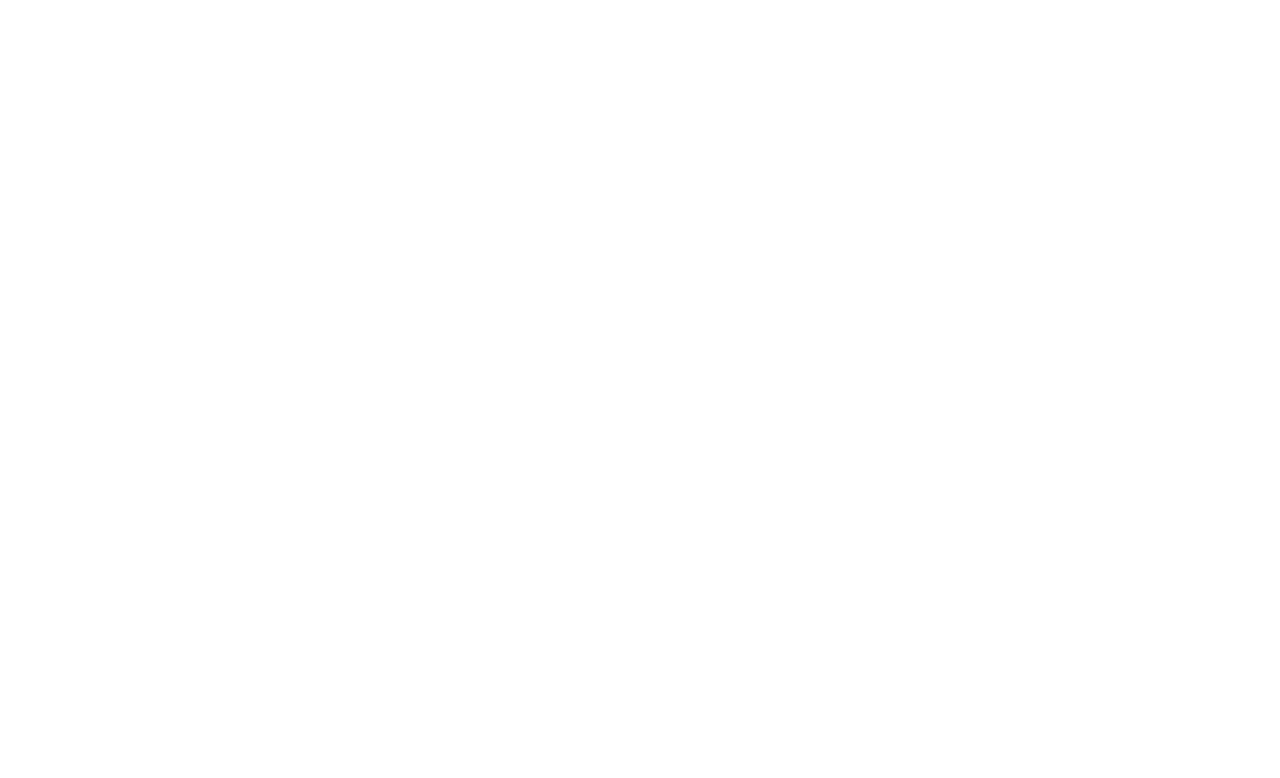
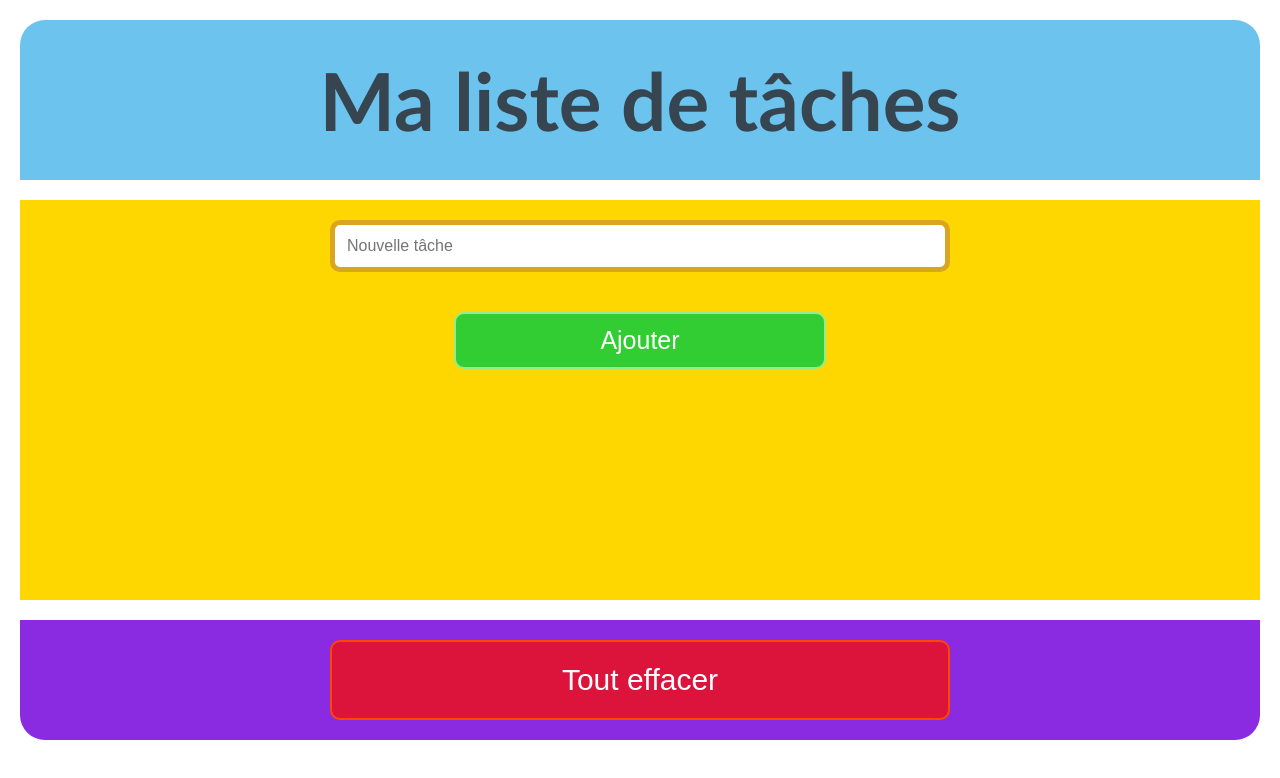
Before and after one commit to fournest/tp-localstorage, a plain HTML site: page index.html in a window 1280 px wide. Drawn offline with Linux system fonts and the light colour scheme.

Commit message:
fini sans les bonus

```diff
--- a/index.html
+++ b/index.html
@@ -1,12 +1,27 @@
 <!DOCTYPE html>
 <html lang="en">
+
 <head>
     <meta charset="UTF-8">
     <meta name="viewport" content="width=device-width, initial-scale=1.0">
     <title>tp Mini to do</title>
+    <link rel="stylesheet" href="style.css">
     <script src="script.js" defer></script>
 </head>
+
 <body>
+    <header>
+        <h1>Ma liste de tâches</h1>
+    </header>
 
+    <main>
+        <input id="taskInput" placeholder="Nouvelle tâche">
+        <button id="addBtn">Ajouter</button>
+        <ul id="taskList"></ul>
+    </main>
+    <footer>
+        <button id="clearBtn">Tout effacer</button>
+    </footer>
 </body>
+
 </html>
--- a/script.js
+++ b/script.js
@@ -0,0 +1,72 @@
+const taskInput = document.querySelector(`#taskInput`);
+const addBtn = document.querySelector(`#addBtn`);
+const taskList = document.querySelector(`#taskList`);
+const clearBtn = document.querySelector(`#clearBtn`);
+
+let tasks = [];
+
+function renderTasks(tasks) {
+    taskList.innerHTML = ``;
+    for (const taskText of tasks) {
+        const taskListElement = document.createElement(`li`);
+        const deleteBtn = document.createElement(`button`);
+        deleteBtn.textContent = ` ❌  `;
+        deleteBtn.addEventListener(`click`, function () {
+            const taskListElement = deleteBtn.parentElement;
+            if (taskListElement) {
+                taskListElement.remove();
+            }
+        });
+        taskListElement.append(deleteBtn);
+
+
+        taskListElement.append(taskText);
+        taskList.append(taskListElement);
+        if (taskInput.value !== ``) {
+            taskInput.value = ``;
+        }
+
+        // let nbTasks = 0;
+        // const compter = document.createElement(`compter`);
+        // const resultat = document.createElement(`resultat`);
+
+        // compter.addEventListener(`click`, function () {
+        //     nbTasks++;
+        //     resultat.textContent = ` ${nbTasks} tâches restantes.`;
+        //     console.log(resultat);
+
+        // });
+        // taskList.append(nbTasks)
+    }
+};
+
+const savedTask = localStorage.getItem(`mySavedTask`)
+
+if (savedTask) {
+    const obj = JSON.parse(savedTask);
+    tasks = obj;
+    renderTasks(tasks);
+
+
+}
+addBtn.addEventListener(`click`, function () {
+    const taskText = taskInput.value.trim();
+    if (taskText !== ``) {
+        tasks.push(taskText);
+
+        renderTasks(tasks);
+    }
+    localStorage.setItem(`mySavedTask`, JSON.stringify(tasks));
+});
+
+
+
+
+
+
+
+clearBtn.addEventListener(`click`, function () {
+    localStorage.removeItem(`mySavedTask`);
+    tasks = [];
+    renderTasks(tasks);
+});
--- /dev/null
+++ b/style.css
@@ -0,0 +1,136 @@
+* {
+    margin: 0;
+    padding: 0;
+    box-sizing: border-box;
+}
+
+body {
+
+    font-weight: 300;
+    /* font-size: 20px; */
+    display: flex;
+    flex-direction: column;
+    align-items: center;
+    padding: 20px;
+}
+
+
+header {
+
+    font-family: 'Gill Sans', 'Gill Sans MT', Calibri, 'Trebuchet MS', sans-serif;
+    font-size: 40px;
+    display: flex;
+    justify-content: center;
+    align-items: center;
+    text-align: center;
+    background-color: #6CC4EE;
+    color: #36454F;
+    width: 100%;
+    min-height: 20vh;
+    border-top-left-radius: 25px;
+    border-top-right-radius: 25px;
+}
+
+main {
+
+    font-family: 'Times New Roman', Times, serif;
+    background-color: #FFD700;
+    min-height: 50vh;
+    width: 100%;
+    display: flex;
+    flex-direction: column;
+    align-items: center;
+    margin: 20px;
+
+}
+
+#taskInput {
+
+    width: 50%;
+    padding: 12px;
+    border: 5px solid #DAA520;
+    border-radius: 10px;
+    box-sizing: border-box;
+    font-size: 16px;
+    margin: 20px;
+}
+
+#addBtn {
+
+    width: 30%;
+    padding: 12px;
+    color: #FFFFFF;
+    background-color: #32CD32;
+    border: 2px solid #90EE90;
+    border-radius: 10px;
+    font-size: 25px;
+    margin: 20px;
+}
+
+#addBtn:hover {
+    background-color: #228B22;
+
+}
+ul {
+
+    width: 100%;
+    display: flex;
+    flex-direction: column;
+    justify-content: center;
+    align-items: center;
+    list-style: none;
+}
+
+li {
+    width: 80%;
+    font-size: 40px;
+    padding: 20px;
+    margin: 10px;
+    background-color: #ADD8E6;
+    color:#4682B4;
+}
+
+button {
+    width: 30%;
+    padding: 12px;
+
+    background-color: #ff634787;
+    border: 2px solid#FFA07A;
+    border-radius: 10px;
+    font-size: 18px;
+    margin: 20px;
+
+}
+
+button:hover {
+
+    background-color: #CD5C5C;
+}
+
+footer {
+    width: 100%;
+    background-color:#8A2BE2;
+    display: flex;
+    justify-content: center;
+    min-height: 15vh;
+    border-bottom-left-radius: 25px;
+    border-bottom-right-radius: 25px;
+}
+
+#clearBtn {
+
+    font-size: 30px;
+    color: #FFFFFF;
+    width: 50%;
+    padding: 12px;
+    background-color: #DC143C;
+    border: 2px solid #FF4500;
+    border-radius: 10px;
+    margin: 20px;
+
+}
+
+#clearBtn:hover {
+    background-color: #B22222;
+
+}
```
